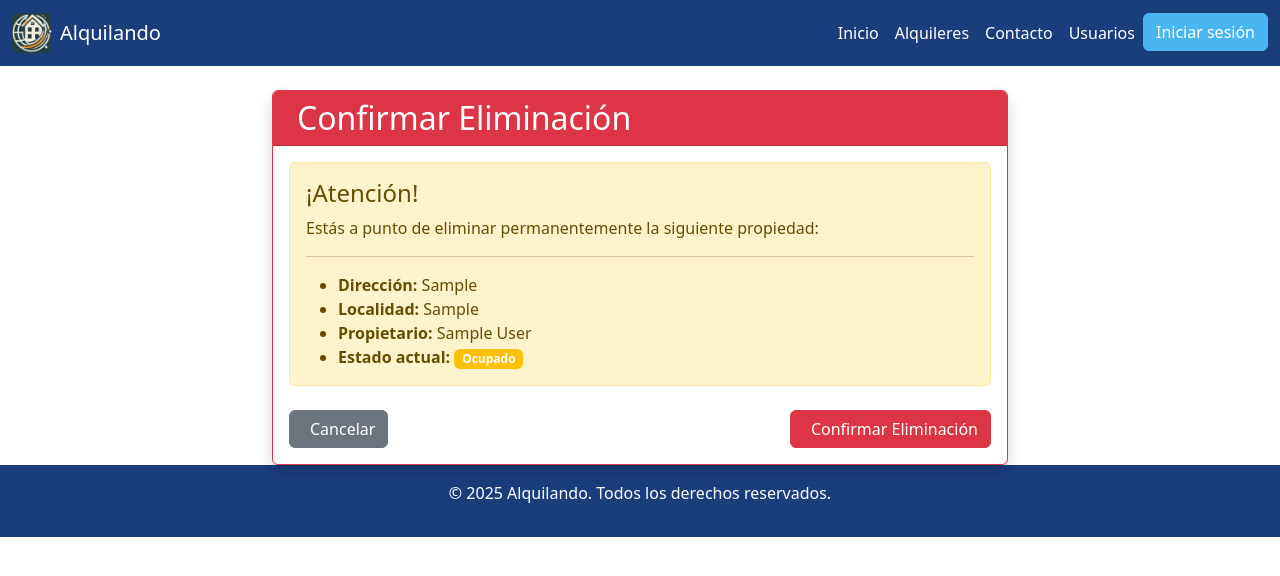
After one commit to NicolasM146/IngS2, a Flask app: template src/web/templates/Propiedades/delete.html in a window 1280 px wide. The commit adds this page. Shown: the top 576 px of the page. Run offline with Flask 3, Linux system fonts and the light colour scheme; the template is opened without the code that fills it: values that come from a table or form of the project are taken from there, others are empty; tables that the repository leaves empty hold one stand-in row (values such as "Sample post").

Commit message:
Se ha agregado la funcionalidad Elminar Inmueble/Propiedad (Falta acomodar permisos y mensajes para HU)

```diff
--- a/src/web/controllers/property.py
+++ b/src/web/controllers/property.py
@@ -88,7 +88,7 @@ def edit(id):
 
     return render_template("Propiedades/edit.html", property=property, users=users)
 
-@bp.route("/<int:id>/delete", methods=["POST"])
+@bp.route("/delete/<int:id>", methods=["POST"])
 @login_required
 def delete(id):
     if not current_user.tiene_permiso('properties_destroy'):
--- /dev/null
+++ b/src/web/templates/Propiedades/delete.html
@@ -0,0 +1,50 @@
+{% extends "layout.html" %}
+
+{% block title %}Eliminar Propiedad - {{ property.direccion }}{% endblock %}
+
+{% block head %}
+    {{ super() }}
+    <link rel="stylesheet" href="{{ url_for('static', filename='properties/delete.css') }}">
+{% endblock %}
+
+{% block content %}
+<div class="container mt-4">
+    <div class="row justify-content-center">
+        <div class="col-lg-8">
+            <div class="card shadow border-danger">
+                <div class="card-header bg-danger text-white">
+                    <h2 class="mb-0"><i class="fas fa-exclamation-triangle me-2"></i>Confirmar Eliminación</h2>
+                </div>
+                <div class="card-body">
+                    <div class="alert alert-warning">
+                        <h4 class="alert-heading">¡Atención!</h4>
+                        <p>Estás a punto de eliminar permanentemente la siguiente propiedad:</p>
+                        <hr>
+                        <ul class="mb-0">
+                            <li><strong>Dirección:</strong> {{ property.direccion }}</li>
+                            <li><strong>Localidad:</strong> {{ property.localidad }}</li>
+                            <li><strong>Propietario:</strong> {{ property.user.nombre }}</li>
+                            <li><strong>Estado actual:</strong>
+                                <span class="badge bg-{{ 'success' if property.estado == 'disponible' else 'warning' }}">
+                                    {{ property.estado|capitalize }}
+                                </span>
+                            </li>
+                        </ul>
+                    </div>
+
+                    <form method="POST" action="{{ url_for('property.delete', id=property.id) }}">
+                        <div class="d-flex justify-content-between mt-4">
+                            <a href="{{ url_for('property.show', id=property.id) }}" class="btn btn-secondary">
+                                <i class="fas fa-arrow-left me-2"></i>Cancelar
+                            </a>
+                            <button type="submit" class="btn btn-danger">
+                                <i class="fas fa-trash-alt me-2"></i>Confirmar Eliminación
+                            </button>
+                        </div>
+                    </form>
+                </div>
+            </div>
+        </div>
+    </div>
+</div>
+{% endblock %}
```
Also changed, not shown: src/web/templates/Propiedades/index.html (+7 -0 lines), src/core/Usuario/User.py (line endings or trailing spaces).
